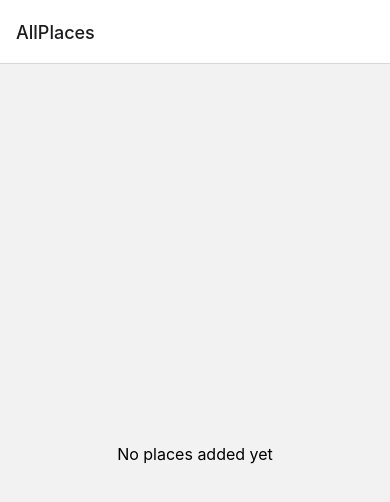
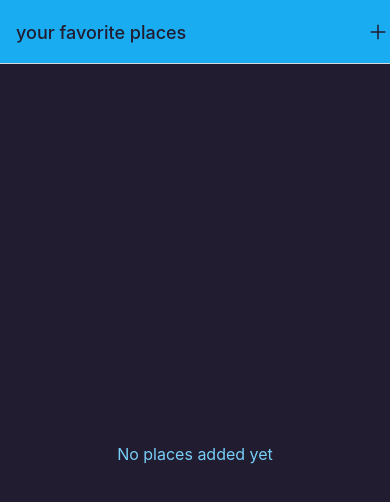
Before and after one commit to xorbun/device, a React Native app: screen /AllPlaces in a window 390 px wide. Shown: the top 502 px of the page. Built offline with nearby package versions, Linux system fonts and the light colour scheme.

Commit message:
app.js
navigation performance

```diff
--- a/App.js
+++ b/App.js
@@ -3,17 +3,40 @@
 import { createNativeStackNavigator } from '@react-navigation/native-stack';
 import AllPlaces from './screen/AllPlaces';
 import AddPlaces from './screen/AddPlaces';
-const stack= createNativeStackNavigator();
+import IconButton from './components/UI/IconButton';
+import { Colors } from './constants/color';
+const Stack= createNativeStackNavigator();
 export default function App() {
   return (
-   <>
-    <StatusBar style='dark'/>
-    <NavigationContainer>
-        <stack.Navigator>
-            <stack.Screen name='AllPlaces' component={AllPlaces}/>
-            <stack.Screen name='AddPlace' component={AddPlaces}/>
-        </stack.Navigator>
-    </NavigationContainer>
-   </>
+    <>
+      <StatusBar style="dark" />
+      <NavigationContainer>
+        <Stack.Navigator screenOptions={{
+          headerStyle:{backgroundColor:Colors.primary500},
+          headerTintColor:Colors.gray700,
+          contentStyle:{backgroundColor:Colors.gray700}
+        }}>
+          <Stack.Screen
+            name="AllPlaces"
+            component={AllPlaces}
+            options={({ navigation }) => ({
+              title:'your favorite places',
+              headerRight: ({ tintColor }) => (
+                <IconButton
+                  iconName="add"
+                  size={24}
+                  color={tintColor}
+                  onPress={() => navigation.navigate("AddPlace")}
+                />
+              ),
+            })}
+          />
+          <Stack.Screen name="AddPlace" component={AddPlaces} options={{
+            title:'add a new place',
+            headerBackTitle:'back'
+          }} />
+        </Stack.Navigator>
+      </NavigationContainer>
+    </>
   );
 }
--- a/components/Places/PlacesList.js
+++ b/components/Places/PlacesList.js
@@ -1,5 +1,6 @@
 import { FlatList, View,StyleSheet,Text } from "react-native"
 import Placeitem from "./Placeitem"
+import { Colors } from "../../constants/color"
 
 const PlacesList=({places})=>{
 if(!places || places.length===0){
@@ -21,7 +22,8 @@
         alignItems:'center'
     },
     fallBackText:{
-        fontSize:16
+        fontSize:16,
+        color:Colors.primary200
     }
 
 })
--- /dev/null
+++ b/components/UI/IconButton.js
@@ -0,0 +1,20 @@
+import { Pressable,StyleSheet } from "react-native"
+import { Ionicons } from '@expo/vector-icons';
+const IconButton=({iconName, size, color, onPress})=>{
+    return(
+        <Pressable style={({pressed})=>[styles.button, pressed && styles.pressed]} onPress={onPress}>
+            <Ionicons name={iconName} size={size} color={color}/>
+        </Pressable>
+    )
+}
+export default IconButton
+const styles=StyleSheet.create({
+    button:{
+        padding:0,
+        justifyContent:'center',
+        alignItems:'center'
+    },
+    pressed:{
+        opacity:0.7
+    }
+})
--- /dev/null
+++ b/constants/color.js
@@ -0,0 +1,11 @@
+export const Colors = {
+    primary50: '#cfeffd',
+    primary100: '#a0defb',
+    primary200: '#77cff8',
+    primary400: '#44bdf5',
+    primary500: '#1aacf0',
+    primary700: '#0570c9',
+    primary800: '#003b88',
+    accent500: '#e6b30b',
+    gray700: '#221c30',
+  };
--- a/screen/AllPlaces.js
+++ b/screen/AllPlaces.js
@@ -1,9 +1,13 @@
 
 import PlacesList from "../components/Places/PlacesList"
 
+
 const AllPlaces=()=>{
     return(
+        <>
         <PlacesList/>
+
+        </>
     )
 }
 export default AllPlaces
```
